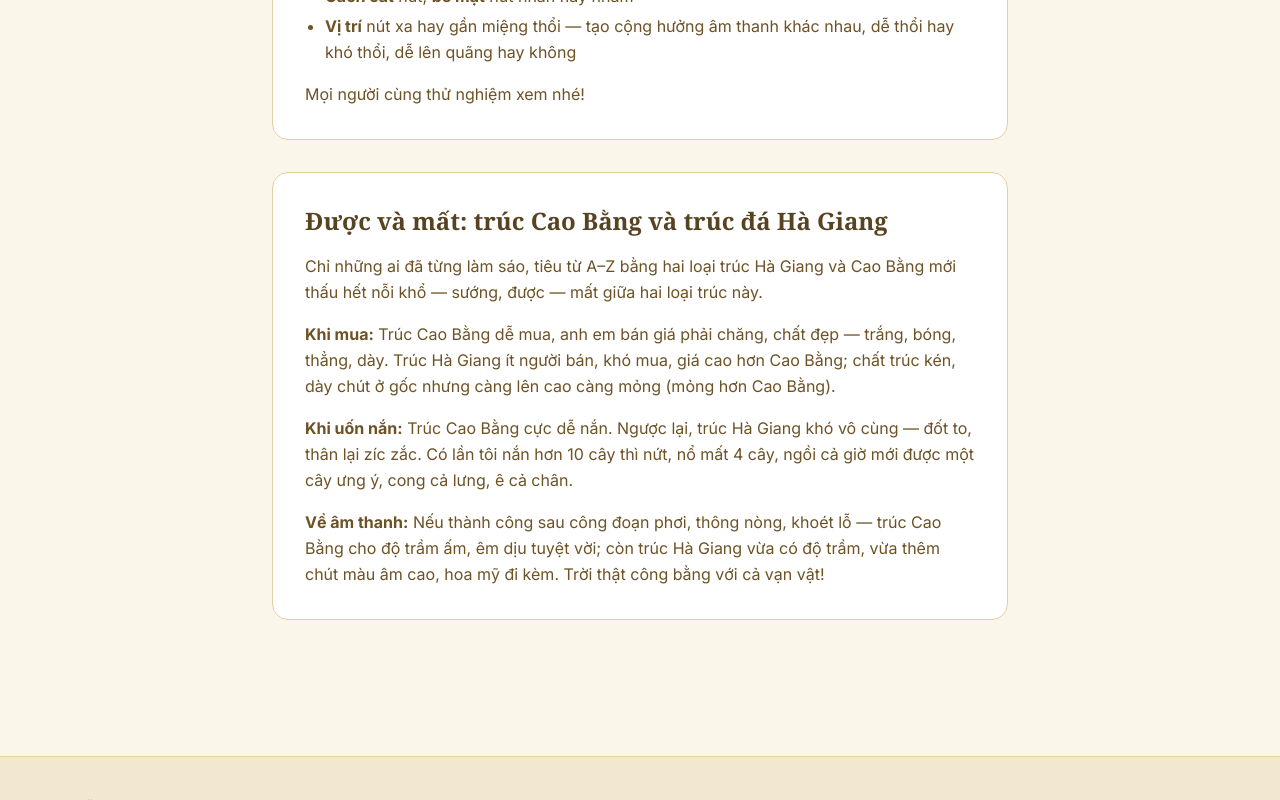
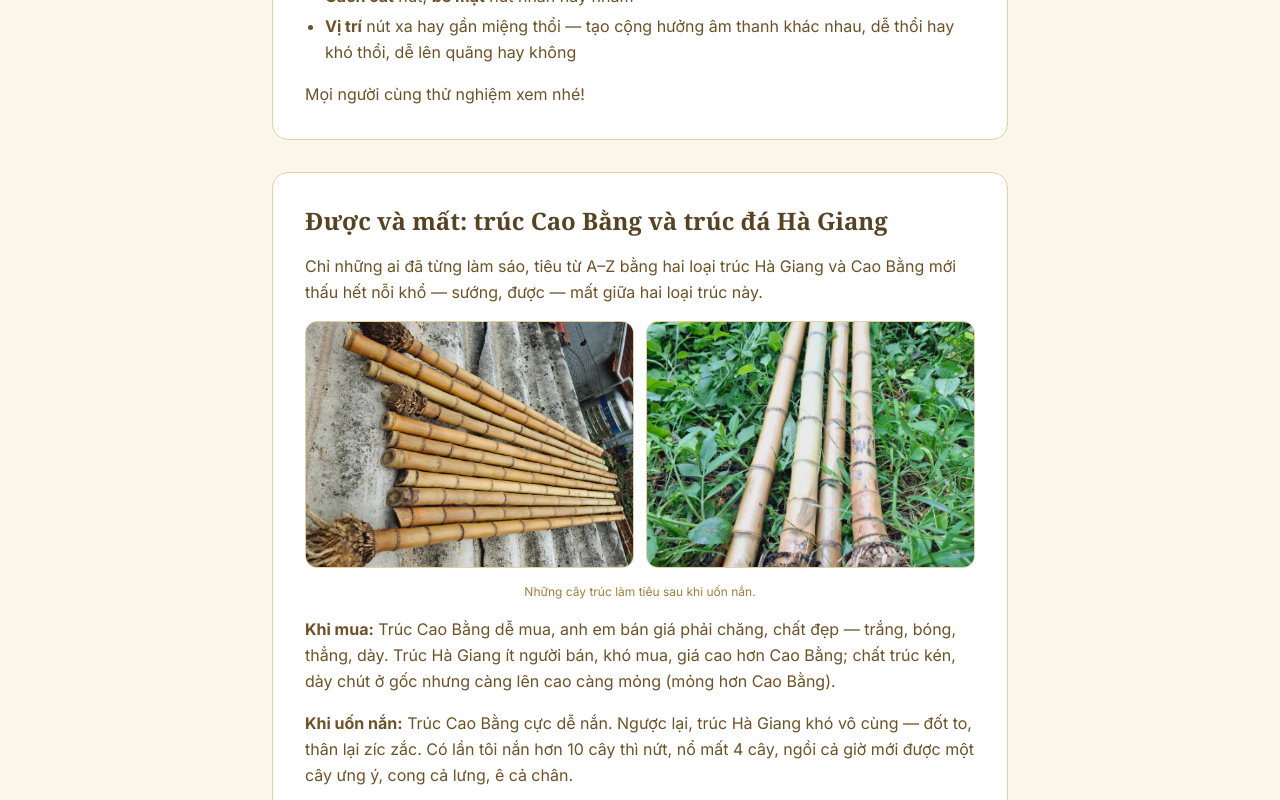
Before and after one commit to giabaoanm/tieusaobauon, a Next.js app: page /cam-nang in a window 1280 px wide. Shown: the part 523-1323 px from the top of the page. Built offline with nearby package versions, Linux system fonts and the light colour scheme; no server answers.

Commit message:
Thêm ảnh trúc thật vào bài Cẩm nang (trúc Cao Bằng/Hà Giang)
Co-Authored-By: Claude Opus 4.8 <noreply@anthropic.com>

```diff
--- a/src/app/cam-nang/page.tsx
+++ b/src/app/cam-nang/page.tsx
@@ -1,3 +1,5 @@
+import Image from "next/image";
+
 export const metadata = {
   title: "Cẩm nang & chia sẻ",
   description:
@@ -61,6 +63,35 @@ export default function CamNangPage() {
             Giang và Cao Bằng mới thấu hết nỗi khổ — sướng, được — mất giữa hai
             loại trúc này.
           </p>
+
+          {/* Ảnh trúc thật vừa uốn nắn */}
+          <div className="grid grid-cols-1 gap-3 sm:grid-cols-2">
+            <figure className="m-0">
+              <div className="relative aspect-[4/3] overflow-hidden rounded-xl border border-bamboo-200 bg-bamboo-100">
+                <Image
+                  src="/cam-nang/truc-uon-1.jpg"
+                  alt="Trúc làm tiêu vừa được uốn nắn, phơi nắng"
+                  fill
+                  sizes="(max-width: 640px) 100vw, 50vw"
+                  className="object-cover"
+                />
+              </div>
+            </figure>
+            <figure className="m-0">
+              <div className="relative aspect-[4/3] overflow-hidden rounded-xl border border-bamboo-200 bg-bamboo-100">
+                <Image
+                  src="/cam-nang/truc-uon-2.jpg"
+                  alt="Phôi trúc làm tiêu sau khi uốn nắn"
+                  fill
+                  sizes="(max-width: 640px) 100vw, 50vw"
+                  className="object-cover"
+                />
+              </div>
+            </figure>
+          </div>
+          <p className="text-center text-xs text-bamboo-500">
+            Những cây trúc làm tiêu sau khi uốn nắn.
+          </p>
           <p>
             <strong>Khi mua:</strong> Trúc Cao Bằng dễ mua, anh em bán giá phải
             chăng, chất đẹp — trắng, bóng, thẳng, dày. Trúc Hà Giang ít người
```
Also changed, not shown: public/cam-nang/truc-uon-1.jpg (added), public/cam-nang/truc-uon-2.jpg (added).
